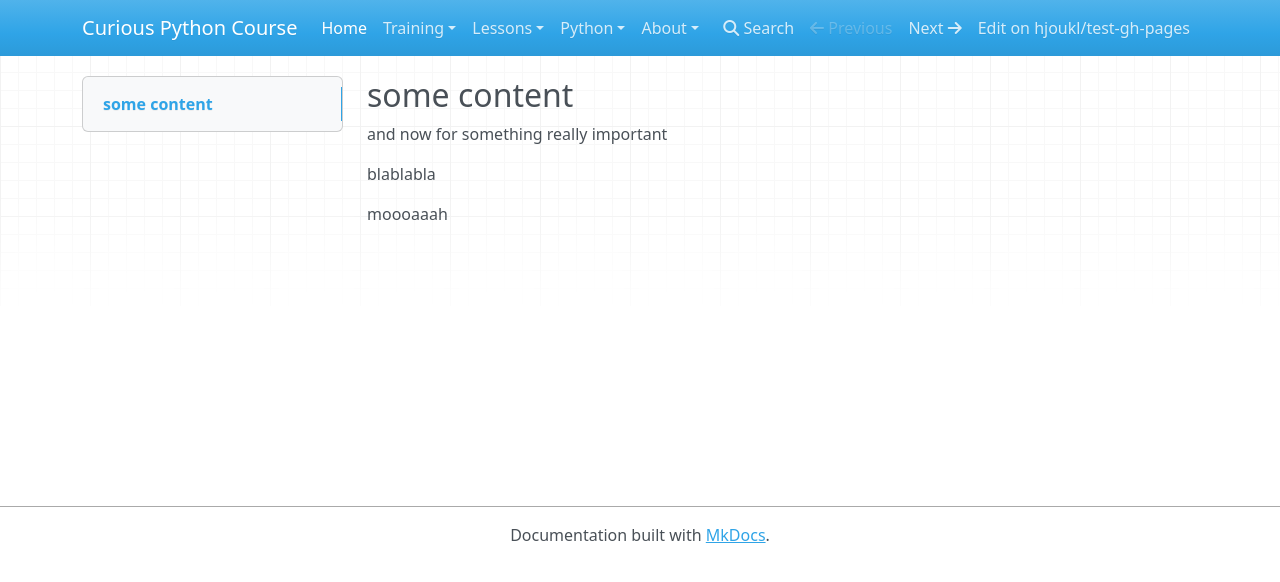
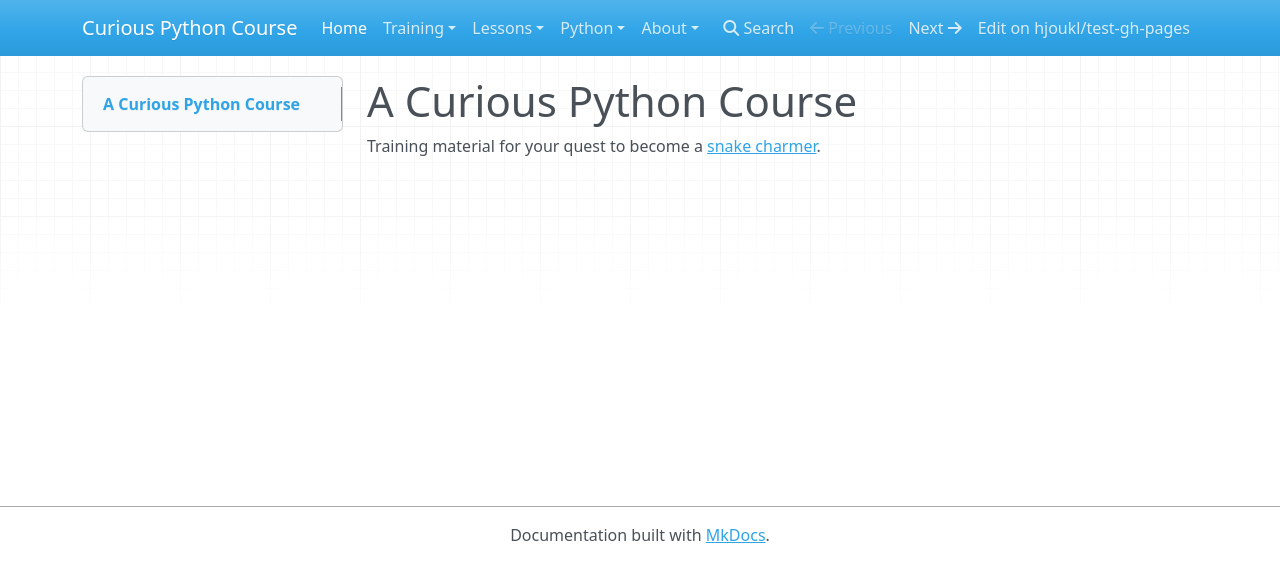
Before and after one commit to rkluger68/cpycourse, an MkDocs documentation site: the page built from docs/index.md, in a window 1280 px wide. Shown: the top 582 px of the page. Built offline with MkDocs 1.6.1, drawn with Linux system fonts in a browser that asks for light colours; nearby versions of some CDN libraries.

Commit message:
Update index.md

```diff
--- a/docs/index.md
+++ b/docs/index.md
@@ -1,8 +1,3 @@
-## some content
-and now for something really important
+# A Curious Python Course
 
-
-blablabla
-
-
-moooaaah
+Training material for your quest to become a [snake charmer](python/python.md).
```
